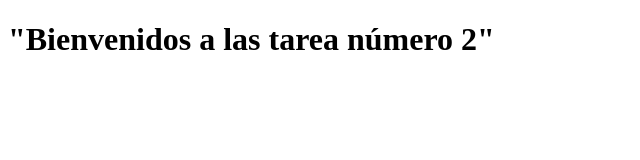
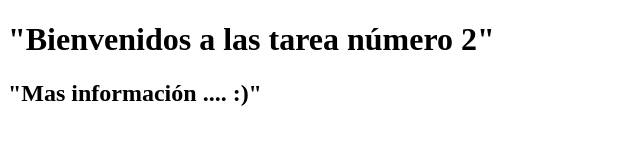
Before and after one commit to MelanieNeciosup/tarea-2, a plain HTML site: page index.html in a window 1280 px wide. Shown: the whole page, without its empty margins (0-640 px from the left). Drawn offline with Linux system fonts and the light colour scheme.

Commit message:
Se agrego mensaje adicional

```diff
--- a/index.html
+++ b/index.html
@@ -7,5 +7,6 @@
 </head>
 <body>
 <h1>"Bienvenidos a las tarea número 2"</h1>
+<h2>"Mas información .... :)"</h2>
 </body>
 </html>
```
